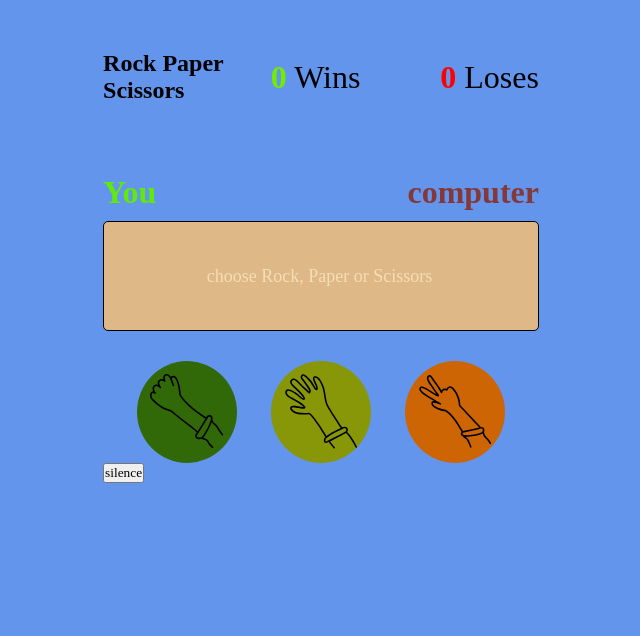
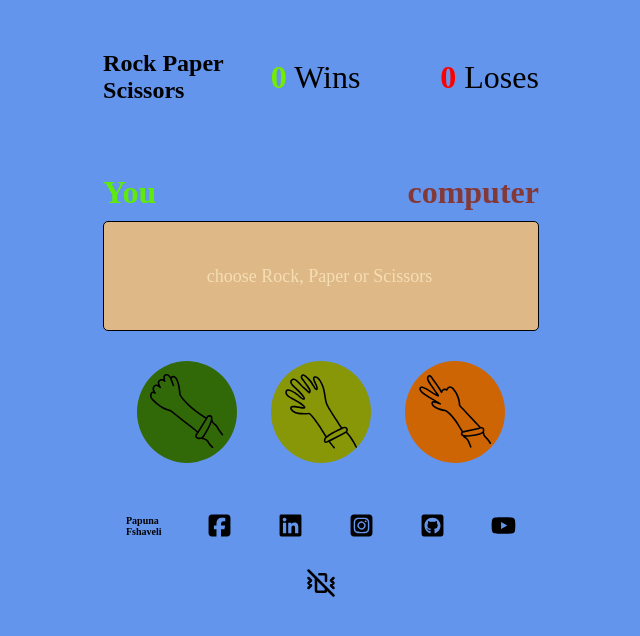
Before and after one commit to papunafshaveli/paper-rock-scissors, a React (Vite) app: page / in a window 1280 px wide. Shown: the top 636 px of the page, without its empty margins (319-959 px from the left). Built offline with nearby package versions, Linux system fonts and the light colour scheme; a web font is replaced by a local one.

Commit message:
add silence icons

```diff
--- a/src/components/App.tsx
+++ b/src/components/App.tsx
@@ -2,6 +2,7 @@ import Game from "./Game/Game";
 import { useState } from "react";
 import { AppContainer, Header, LoseScore, Results, WinScore } from "./styles";
 import FinalResultsModal from "./FinalResultsModal/FinalResultsModal";
+import Footer from "./Footer/Footer";
 
 function App() {
   const [icon, setIcon] = useState<JSX.Element | null>(null);
@@ -24,6 +25,7 @@ function App() {
           </p>
         </Results>
       </Header>
+
       {myScore < 10 && compScore < 10 ? (
         <Game
           icon={icon}
@@ -35,7 +37,6 @@ function App() {
           setMyScore={setMyScore}
           setCompScore={setCompScore}
           vibrationIsEnable={vibrationIsEnable}
-          setVibrationIsEnable={setVibrationIsEnable}
         />
       ) : (
         <FinalResultsModal
@@ -44,6 +45,10 @@ function App() {
           setCompScore={setCompScore}
         />
       )}
+      <Footer
+        vibrationIsEnable={vibrationIsEnable}
+        setVibrationIsEnable={setVibrationIsEnable}
+      />
     </AppContainer>
   );
 }
--- /dev/null
+++ b/src/components/Footer/Footer.tsx
@@ -0,0 +1,66 @@
+import { FaGithubSquare, FaYoutube } from "react-icons/fa";
+import {
+  FaLinkedin,
+  FaSquareFacebook,
+  FaSquareInstagram,
+} from "react-icons/fa6";
+import { LuVibrate, LuVibrateOff } from "react-icons/lu";
+import styled from "styled-components";
+
+const Footer = ({
+  vibrationIsEnable,
+  setVibrationIsEnable,
+}: {
+  vibrationIsEnable: boolean;
+  setVibrationIsEnable: React.Dispatch<React.SetStateAction<boolean>>;
+}) => {
+  const handleSilence = () => {
+    setVibrationIsEnable(!vibrationIsEnable);
+  };
+
+  return (
+    <StyledFooter>
+      <Social>
+        <b>
+          Papuna <br /> Fshaveli
+        </b>
+        <FaSquareFacebook size={25} style={{ cursor: "pointer" }} />
+        <FaLinkedin size={25} style={{ cursor: "pointer" }} />
+        <FaSquareInstagram size={25} style={{ cursor: "pointer" }} />
+        <FaGithubSquare size={25} style={{ cursor: "pointer" }} />
+        <FaYoutube size={25} style={{ cursor: "pointer" }} />
+      </Social>
+      <Vibration>
+        {vibrationIsEnable ? (
+          <LuVibrateOff onClick={handleSilence} size={30} />
+        ) : (
+          <LuVibrate onClick={handleSilence} size={30} />
+        )}
+      </Vibration>
+    </StyledFooter>
+  );
+};
+
+export default Footer;
+
+const StyledFooter = styled.footer`
+  width: 100%;
+  display: flex;
+  flex-direction: column;
+
+  margin-top: 50px;
+`;
+
+const Social = styled.div`
+  display: flex;
+  justify-content: space-around;
+  align-items: center;
+`;
+
+const Vibration = styled.div`
+  display: flex;
+  justify-content: center;
+  margin-top: 30px;
+
+  cursor: pointer;
+`;
--- a/src/components/Game/Game.tsx
+++ b/src/components/Game/Game.tsx
@@ -17,7 +17,6 @@ import {
   You,
   YouAndComputer,
 } from "./styles";
-import styled from "styled-components";
 
 type GameProps = {
   icon: JSX.Element | null;
@@ -29,7 +28,6 @@ type GameProps = {
   setMyScore: Dispatch<SetStateAction<number>>;
   setCompScore: Dispatch<SetStateAction<number>>;
   vibrationIsEnable: boolean;
-  setVibrationIsEnable: React.Dispatch<React.SetStateAction<boolean>>;
 };
 
 const computerIcons = [<Rock />, <Paper />, <Scissors />];
@@ -44,7 +42,6 @@ const Game: React.FC<GameProps> = ({
   setMyScore,
   setCompScore,
   vibrationIsEnable,
-  setVibrationIsEnable,
 }) => {
   const calculateWrapper = useCalculateResult;
   const randomizer = Math.floor(Math.random() * 3);
@@ -101,10 +98,6 @@ const Game: React.FC<GameProps> = ({
     }
   };
 
-  const handleSilence = () => {
-    setVibrationIsEnable(!vibrationIsEnable);
-  };
-
   return (
     <GameContainer>
       <YouAndComputer>
@@ -134,15 +127,8 @@ const Game: React.FC<GameProps> = ({
           <Scissors />
         </ScissorsWrapper>
       </Choices>
-      <StyledFooter>
-        <button onClick={handleSilence}>silence</button>
-      </StyledFooter>
     </GameContainer>
   );
 };
 
 export default Game;
-
-const StyledFooter = styled.footer`
-  width: 100%;
-`;
--- a/src/components/styles.ts
+++ b/src/components/styles.ts
@@ -4,6 +4,7 @@ import { device } from "../deviceSizes/deviceSizes";
 export const AppContainer = styled.div`
   padding: 20px 30px;
   max-width: 500px;
+  min-height: 100vh;
 
   @media ${device.tablet} {
     padding: 50px;
```
